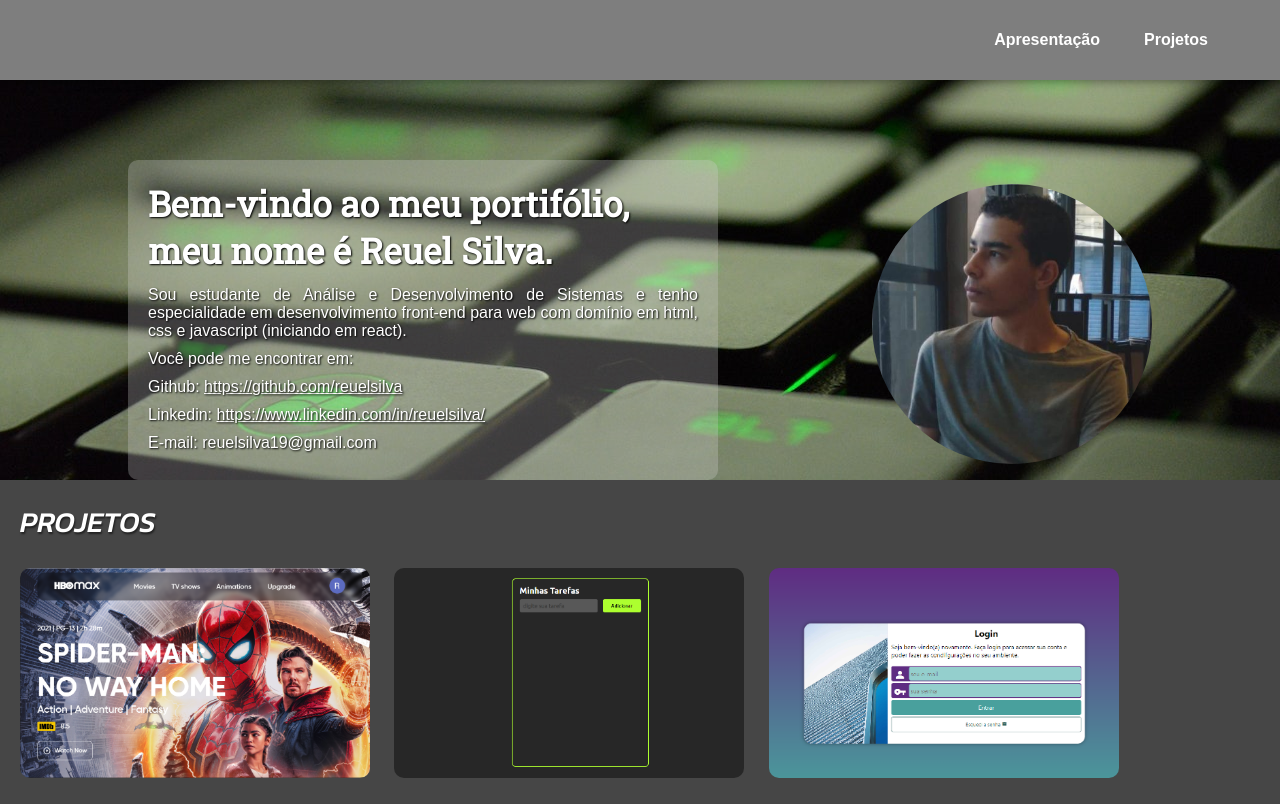
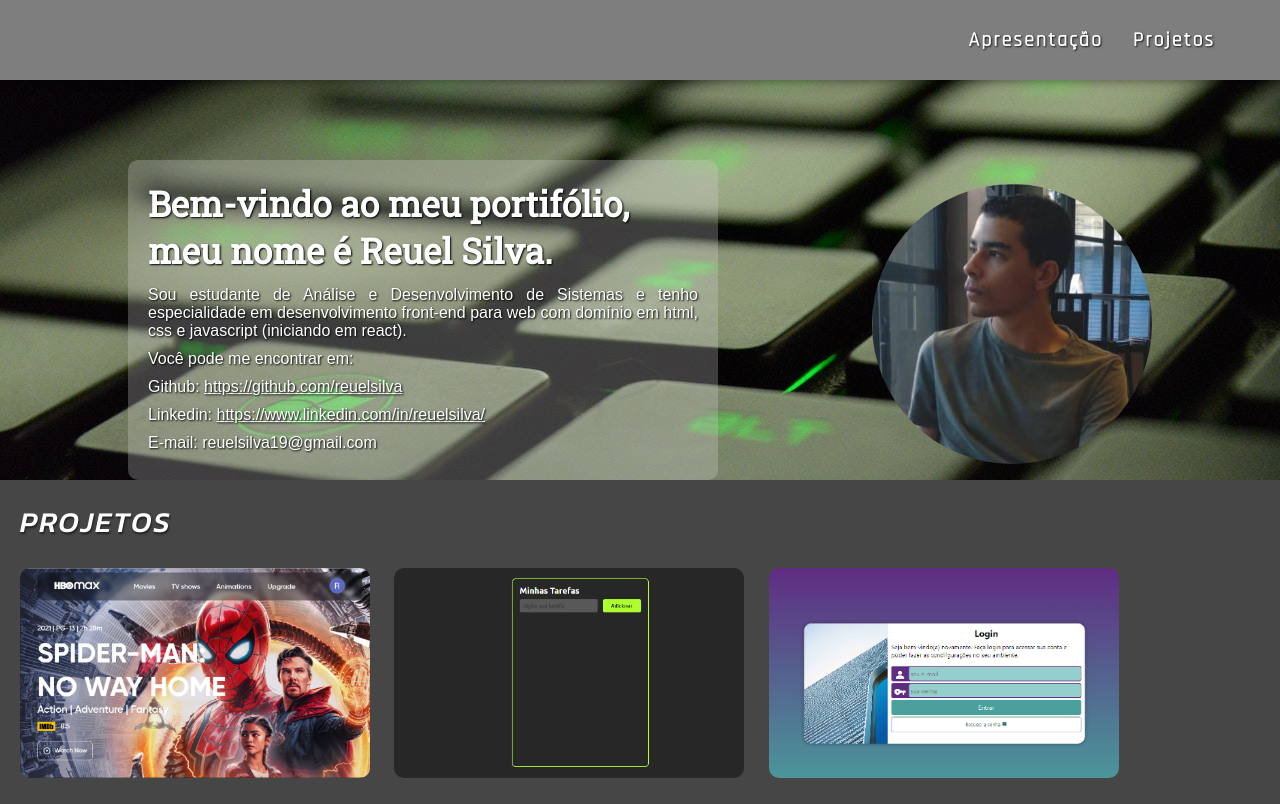
Before and after one commit to reuelsilva/reuelsilva, a plain HTML site: page index.html in a window 1280 px wide. Shown: the top 804 px of the page. Drawn offline with Linux system fonts and the light colour scheme.

Commit message:
Fonte "Rajdhani" para li dentro de nav

```diff
--- a/css/style.css
+++ b/css/style.css
@@ -3,6 +3,8 @@
 @import url('https://fonts.googleapis.com/css2?family=Roboto+Slab&display=swap');
 
 @import url('https://fonts.googleapis.com/css2?family=Kanit:ital,wght@1,500&display=swap');
+
+@import url('https://fonts.googleapis.com/css2?family=Rajdhani&display=swap');
 
 *{
     margin: 0px;
@@ -41,16 +43,19 @@ header > nav > ul{
 }
 
 header > nav > ul > li{
+    font-family: 'Rajdhani', sans-serif;
+    letter-spacing: 2px;
+    font-weight: normal;
+    font-size: 20px;
     color: white;
-    margin: 2px;
+    text-shadow: 1px 1px 2px rgba(0, 0, 0, 0.795);
 }
 
 header > nav > ul > li > a{
     text-decoration: none;
     color: white;
-    padding: 20px;
+    padding: 15px;
     font-weight: bold;
-
 }
 
 header > nav > ul > li > a:hover{
@@ -58,6 +63,7 @@ header > nav > ul > li > a:hover{
     color: rgb(70, 70, 70);;
     border-radius: 10px;
     transition: background-color 0.5s, color 0.8s;
+    text-shadow: none;
 }
 
 main{
@@ -67,6 +73,7 @@ main{
 main h2{
     font-family: 'Kanit', sans-serif;
     font-weight: normal;
+    letter-spacing: 2px;
     text-shadow: 1px 2px 2px #00000086;
 }
 
```
